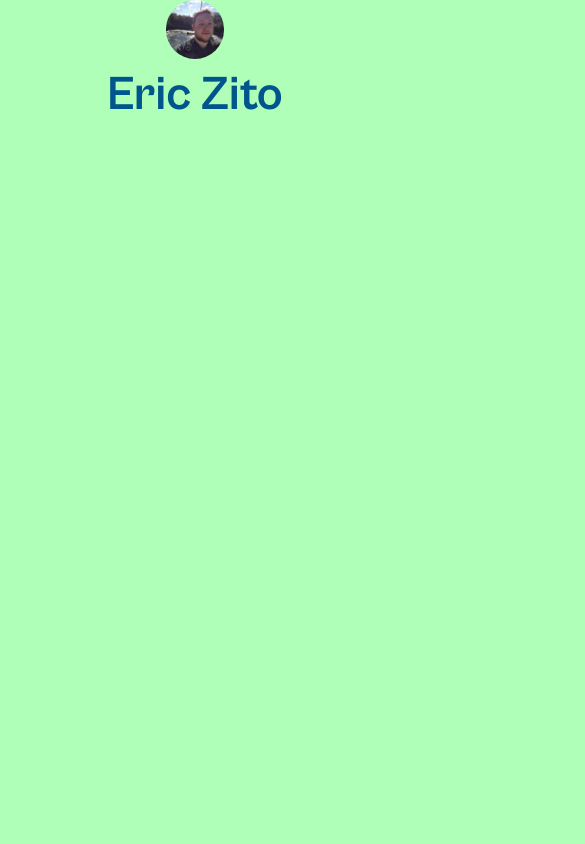
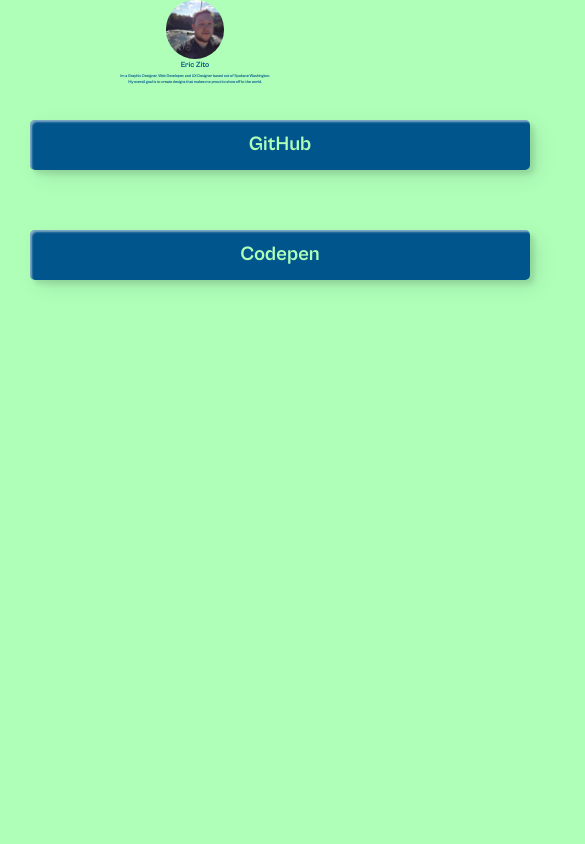
Before and after one commit to ezitodesign/My-Website, a plain HTML site: page index.html in a window 390 px wide. Shown: the top 844 px of the page, 585 px wide, since content can reach past the window. Drawn offline with Linux system fonts and the light colour scheme.

Commit message:
1/31/23_Edit_3
Try to fix mobile issues

```diff
--- a/css/styles.css
+++ b/css/styles.css
@@ -12,7 +12,6 @@ max-width: 100%;
   body {
     padding: 1rem;
     background-color: #afffb9;
-    font-size: 16px;
     line-height: 1.5;
     margin: 0;
     padding: 0;
@@ -21,7 +20,7 @@ max-width: 100%;
 
   #Name{
     font-family: 'CabinetGrotesk-Bold';
-    font-size: 48px;
+    font-size: 2vw;
     color: #00558c;
     text-align: center;
     position: relative;
@@ -39,11 +38,9 @@ max-width: 100%;
 
 #About_Text{
   font-family: 'CabinetGrotesk-Regular';
-  font-size: 18px;
+  font-size:1vw;
   color: #00558c;
   text-align: center;
-  padding-left: 700px;
-  padding-right: 700px;
   position: relative;
 }
 /*--------------------------------Animation--------------------------------------------*/
--- a/index.html
+++ b/index.html
@@ -18,7 +18,7 @@
 
 <img id="Selfie"src="img\116.jpeg" alt="Picture of Eric Zito">
 <h1 id="Name">Eric Zito</h1>
-<h3 id="About_Text">Im a Graphic Designer, Web Developer, and UX Designer based out of Spokane Washington. My overall goal is to create designs that makes me proud to show off to the world </h3>
+<h3 id="About_Text">Im a Graphic Designer, Web Developer, and UX Designer based out of Spokane Washington.<br>My overall goal is to create designs that makes me proud to show off to the world. </h3>
   <figcaption>
           <button onclick="window.location.href='https://github.com/ezitodesign/My-Website';" class="custom-btn btn-3"><span>GitHub</span></button>
           <br>
```
